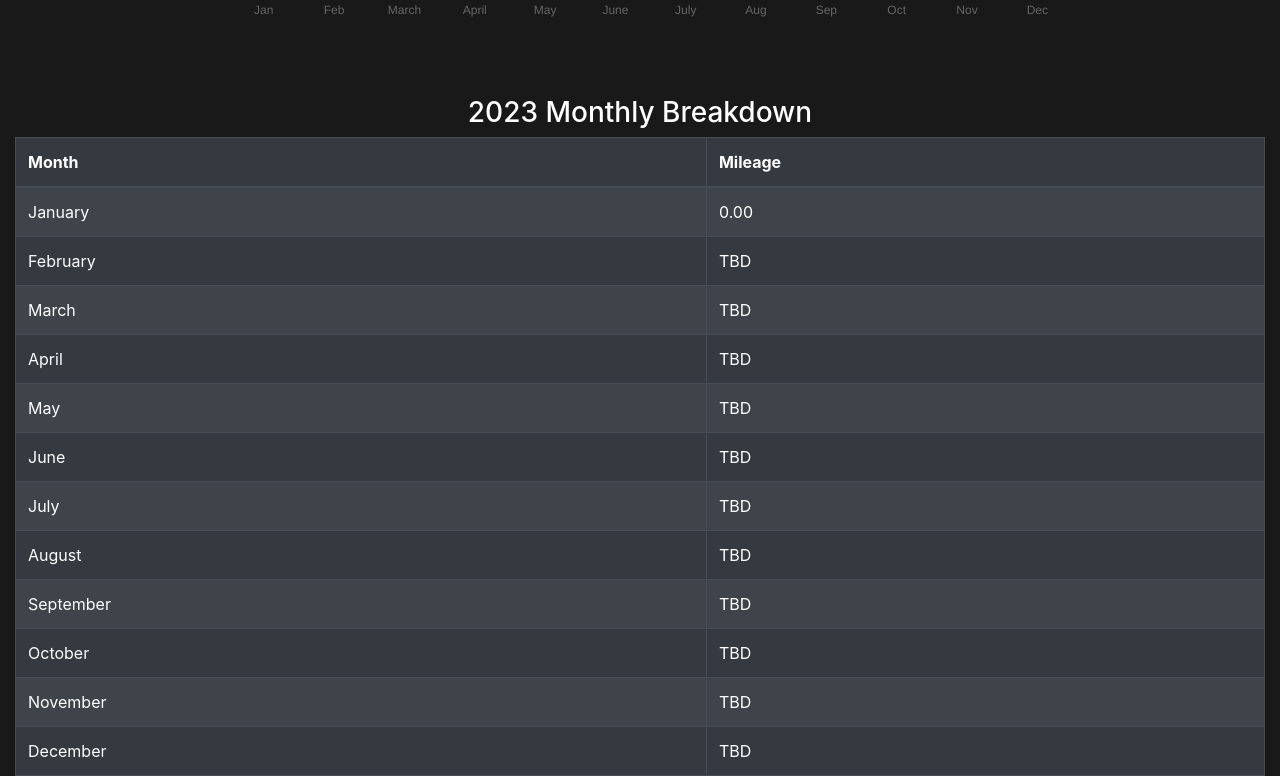
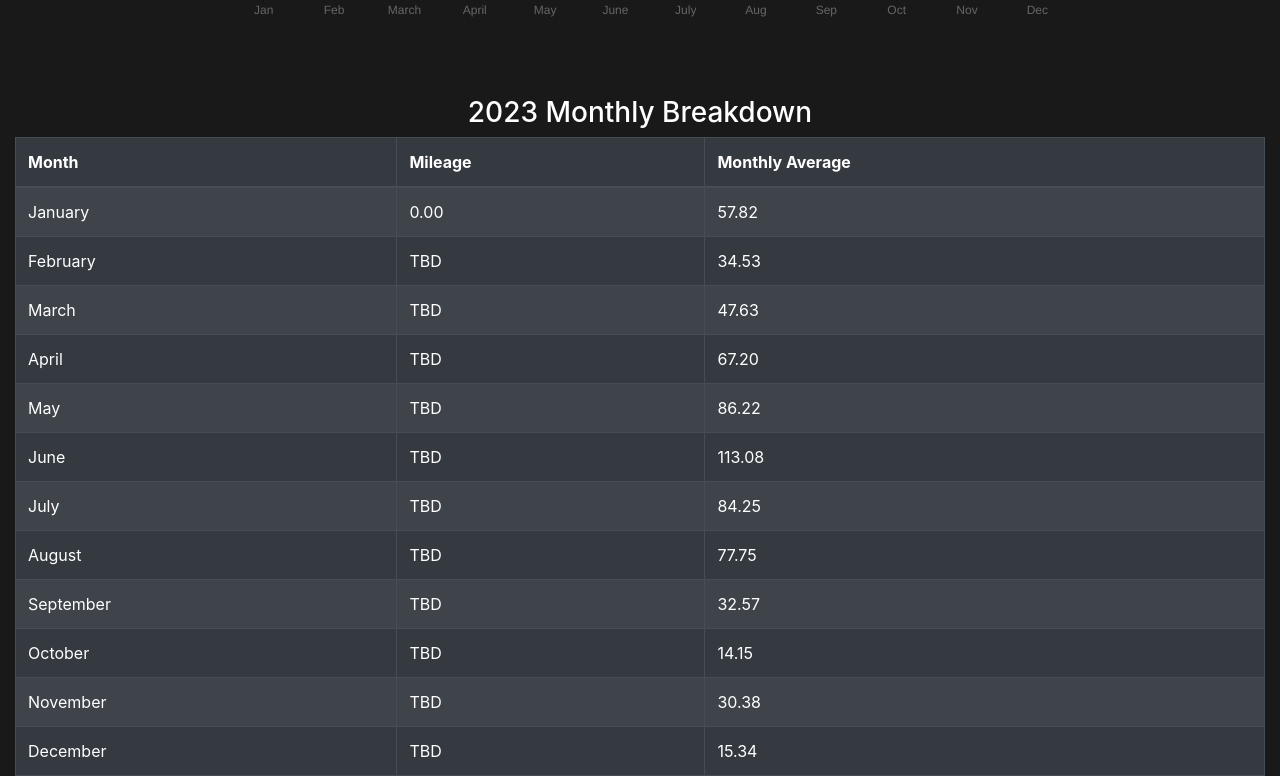
Before and after one commit to TheStender/TrackerApp, a React (Create React App) app: page /stats in a window 1280 px wide. Shown: the part 648-1424 px from the top of the page. Built offline with nearby package versions, Linux system fonts and the light colour scheme; no server answers.

Commit message:
Added monthly average to table

```diff
--- a/src/MonthlyStats.js
+++ b/src/MonthlyStats.js
@@ -5,6 +5,25 @@ function MonthlyStats(props) {
 
   const d = new Date();
   let currentMonth = d.getMonth();
+
+  let januaryDistances = [9, 25, 26, 7, 40, 45, 14, 19, 115.48, 204.55, 131];
+  let februaryDistances = [0, 0, 6, 6, 0, 17, 47, 0, 143.14, 45.67, 115];
+  let marchDistances = [65, 0, 61, 5, 22, 30, 70, 55, 159.41, 51.49, 5];
+  let aprilDistances = [53, 70, 70, 73, 33, 55, 59, 129, 76, 63.18, 58];
+  let mayDistances = [72, 23, 106, 37, 106, 15, 78, 185, 64.77, 89.6, 172];
+  let juneDistances = [224, 134, 131, 28, 56, 19, 80, 111, 225.55, 107.31, 128];
+  let julyDistances = [178, 50, 36, 34, 122, 0, 91, 144, 45.35, 170.43, 56];
+  let augustDistances = [76, 52, 66, 55, 26, 13, 125, 115, 195.95, 115.32, 16];
+  let septemberDistances = [0, 4, 37, 29, 0, 16, 28, 34, 150.99, 51.5, 7.77];
+  let octoberDistances = [4, 4, 4, 11, 0, 0, 28, 0, 58.89, 27.8, 18];
+  let novemberDistances = [13, 7, 10, 15, 22, 6, 29, 143, 33.3, 18.86, 37];
+  let decemberDistances = [12, 0, 0, 4, 0, 0, 38, 88, 0, 26.77, 0];
+
+  function calculateMonthlyAverage(array) {
+    let sum = array.reduce((a, b) => a + b, 0);
+    return (sum / array.length).toFixed(2);
+  }
+
 
   return (
     <div className='Stats'>
@@ -16,56 +35,69 @@ function MonthlyStats(props) {
           <tr>
             <th>Month</th>
             <th>Mileage</th>
+            <th>Monthly Average</th>
           </tr>
         </thead>
         <tbody>
           <tr>
             <td>January</td>
             <td>{props.distances.januaryDistance.toFixed(2)}</td>
+            <td>{calculateMonthlyAverage(januaryDistances)}</td>
           </tr>
           <tr>
             <td>February</td>
             <td>{currentMonth >= 1 ? props.distances.februaryDistance.toFixed(2) : 'TBD'}</td>
+            <td>{calculateMonthlyAverage(februaryDistances)}</td>
           </tr>
           <tr>
             <td>March</td>
             <td>{currentMonth >= 2 ? props.distances.marchDistance.toFixed(2) : 'TBD'}</td>
+            <td>{calculateMonthlyAverage(marchDistances)}</td>
           </tr>
           <tr>
             <td>April</td>
             <td>{currentMonth >= 3 ? props.distances.aprilDistance.toFixed(2) : 'TBD'}</td>
+            <td>{calculateMonthlyAverage(aprilDistances)}</td>
           </tr>
           <tr>
             <td>May</td>
             <td>{currentMonth >= 4 ? props.distances.mayDistance.toFixed(2) : 'TBD'}</td>
+            <td>{calculateMonthlyAverage(mayDistances)}</td>
           </tr>
           <tr>
             <td>June</td>
             <td>{currentMonth >= 5 ? props.distances.juneDistance.toFixed(2) : 'TBD'}</td>
+            <td>{calculateMonthlyAverage(juneDistances)}</td>
           </tr>
           <tr>
             <td>July</td>
             <td>{currentMonth >= 6 ? props.distances.julyDistance.toFixed(2) : 'TBD'}</td>
+            <td>{calculateMonthlyAverage(julyDistances)}</td>
           </tr>
           <tr>
             <td>August</td>
             <td>{currentMonth >= 7 ? props.distances.augustDistance.toFixed(2) : 'TBD'}</td>
+            <td>{calculateMonthlyAverage(augustDistances)}</td>
           </tr>
           <tr>
             <td>September</td>
             <td>{currentMonth >= 8 ? props.distances.septemberDistance.toFixed(2) : 'TBD'}</td>
+            <td>{calculateMonthlyAverage(septemberDistances)}</td>
           </tr>
           <tr>
             <td>October</td>
             <td>{currentMonth >= 9 ? props.distances.octoberDistance.toFixed(2) : 'TBD'}</td>
+            <td>{calculateMonthlyAverage(octoberDistances)}</td>
           </tr>
           <tr>
             <td>November</td>
             <td>{currentMonth >= 10 ? props.distances.novemberDistance.toFixed(2) : 'TBD'}</td>
+            <td>{calculateMonthlyAverage(novemberDistances)}</td>
           </tr>
           <tr>
             <td>December</td>
             <td>{currentMonth >= 11 ? props.distances.decemberDistance.toFixed(2) : 'TBD'}</td>
+            <td>{calculateMonthlyAverage(decemberDistances)}</td>
           </tr>
         </tbody>
       </Table>
```
Also changed, not shown: 1 other file (tests, documents, lock files or other folders).
